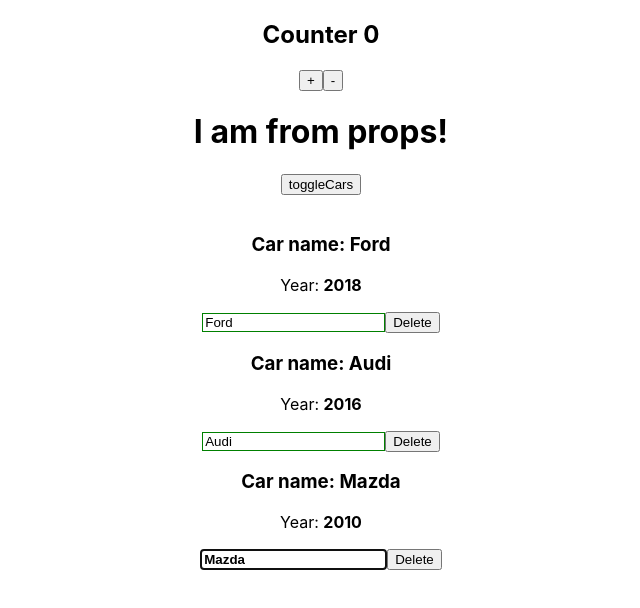
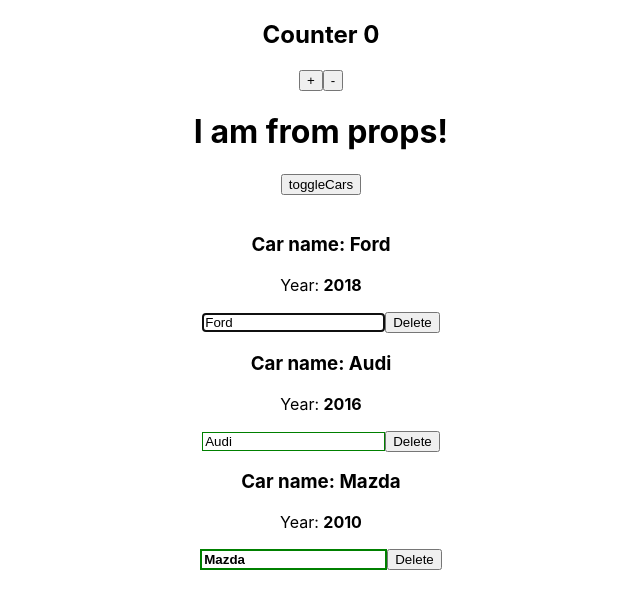
Before and after one commit to eugene-nosenko/react-cars, a React (Create React App) app: page / in a window 1280 px wide. Both pictures are taken after a click on the button "toggleCars". Shown: the top 608 px of the page, without its empty margins (319-959 px from the left). Built offline with nearby package versions, Linux system fonts and the light colour scheme.

Commit message:
createRef

```diff
--- a/src/Cars/Cars.js
+++ b/src/Cars/Cars.js
@@ -4,9 +4,15 @@ import withClass from "../hoc/withClass";
 import PropTypes from "prop-types";
 
 class Car extends React.Component {
+  constructor(props) {
+    super(props);
+
+    this.inputRef = React.createRef();
+  }
+
   componentDidMount() {
-    if (this.props.index === 2) {
-      this.inputRef.focus();
+    if (this.props.index === 0) {
+      this.inputRef.current.focus();
     }
   }
 
@@ -24,20 +30,20 @@ class Car extends React.Component {
     }
 
     return (
-      <>
+      <div>
         <h3>Сar name: {this.props.name}</h3>
         <p>
           Year: <strong>{this.props.year}</strong>
         </p>
         <input
-          ref={(inputRef) => (this.inputRef = inputRef)}
+          ref={this.inputRef}
           type="text"
           onChange={this.props.onChangeName}
           value={this.props.name}
           className={inputClasses.join(" ")}
         />
         <button onClick={this.props.onDelete}>Delete</button>
-      </>
+      </div>
     );
   }
 }
--- a/src/hoc/withClass.js
+++ b/src/hoc/withClass.js
@@ -3,9 +3,9 @@ import React from "react";
 const withClass = (Component, className) => {
   return (props) => {
     return (
-      <div className={className}>
+      <section className={className}>
         <Component {...props} />
-      </div>
+      </section>
     );
   };
 };
```
